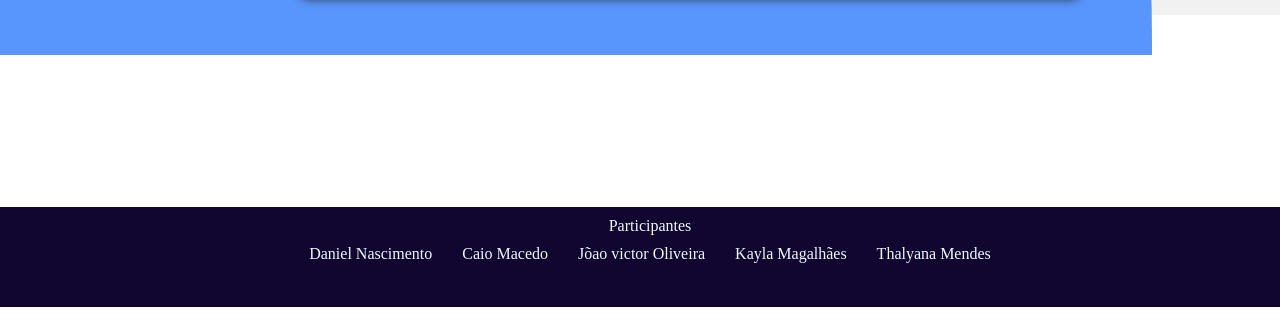
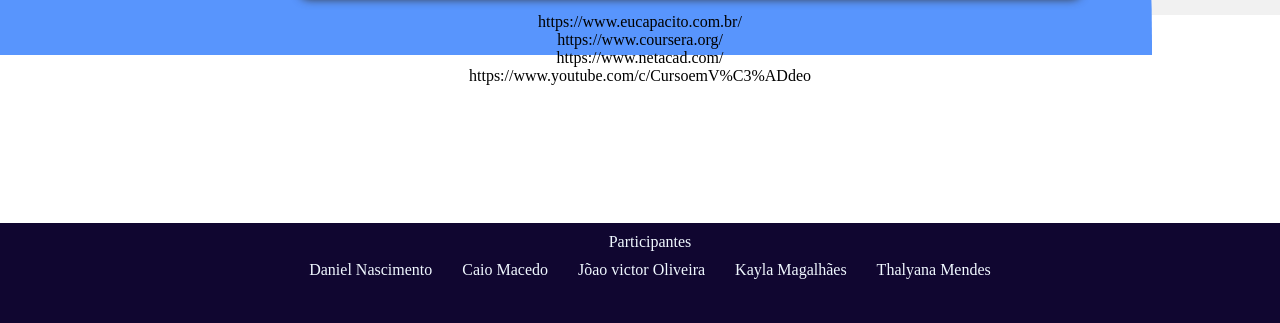
Before and after one commit to Daniel-naro/Reposit-rioFaculdade, a plain HTML site: page index.html in a window 1280 px wide. Shown: the part 5281-5604 px from the top of the page. Drawn offline with Linux system fonts and the light colour scheme.

Commit message:
Update index.html

```diff
--- a/index.html
+++ b/index.html
@@ -220,6 +220,14 @@
         <li>Thalyana Mendes</li>
     </ul>
     </div>
+    <div>
+        <ul id="integ-link">
+            <li><a href="https://www.eucapacito.com.br/"></a>https://www.eucapacito.com.br/</li>
+            <li><a href="https://www.coursera.org/"></a>https://www.coursera.org/</li>
+            <li><a href="https://www.netacad.com/"></a>https://www.netacad.com/</li>
+            <li><a href="https://www.youtube.com/c/CursoemV%C3%ADdeo"></a>https://www.youtube.com/c/CursoemV%C3%ADdeo</li>
+        </ul>
+    </div>
 </footer>
 
 </html>
```
